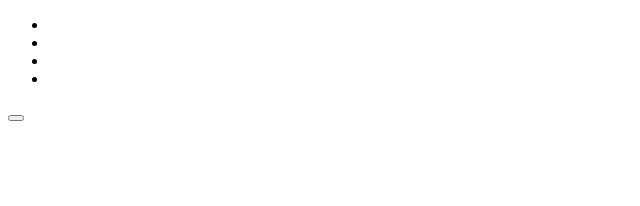
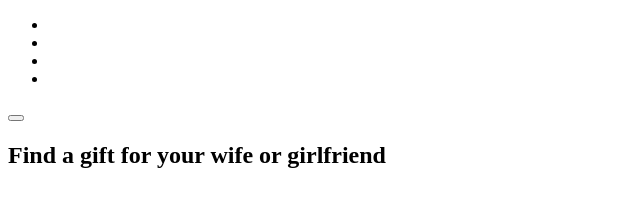
Before and after one commit to ArtemHryn/weekends_meetings, a plain HTML site: page index.html in a window 1280 px wide. Shown: the whole page, without its empty margins (0-640 px from the left). Drawn offline with Linux system fonts and the light colour scheme.

Commit message:
added_heroy_title

```diff
--- a/index.html
+++ b/index.html
@@ -19,5 +19,10 @@
         </nav>
         <button></button>
     </header>
+    <main>
+        <section>
+            <h1>Find a gift for your wife or girlfriend</h1>
+        </section>
+    </main>
 </body>
 </html>
```
